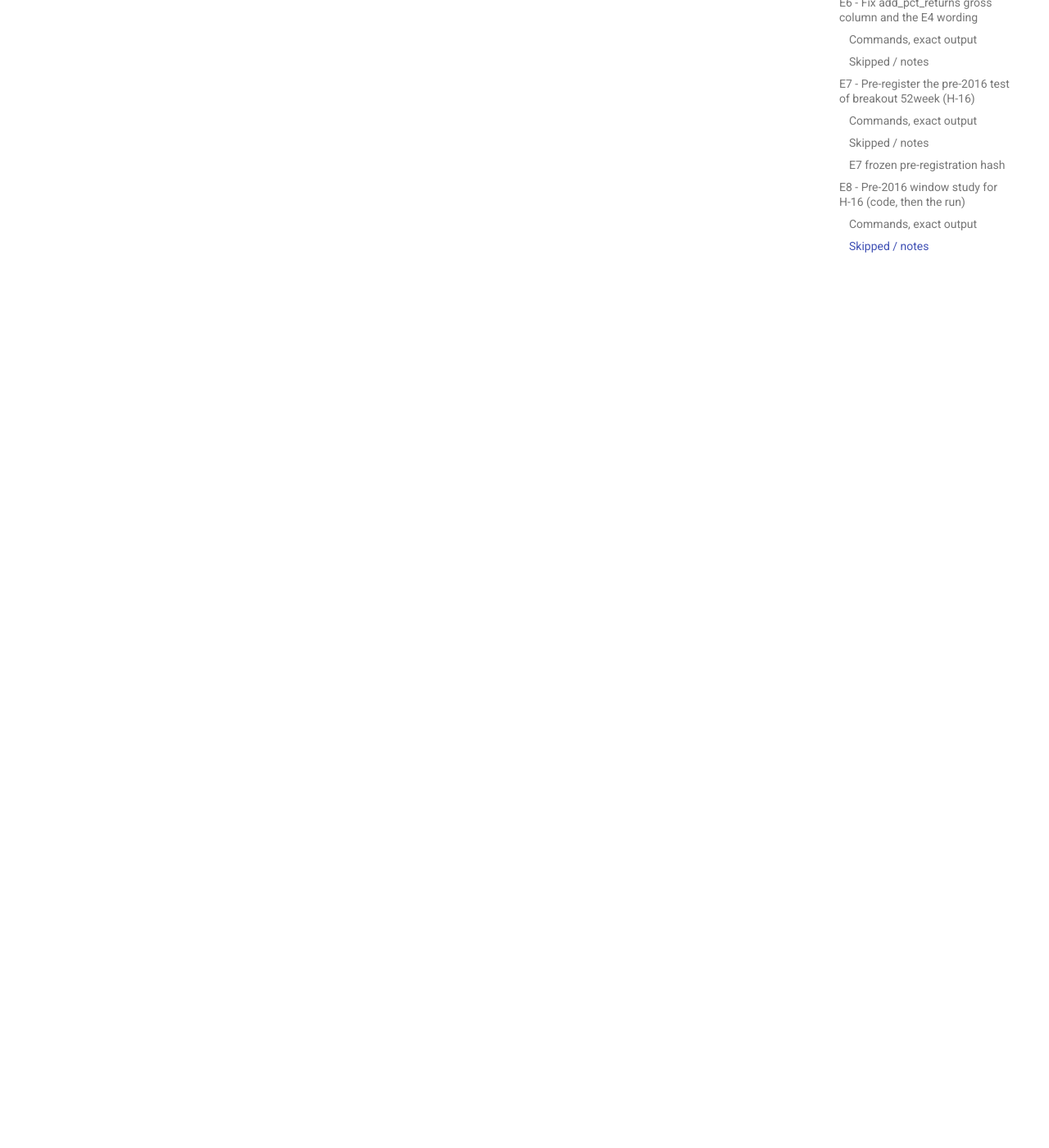
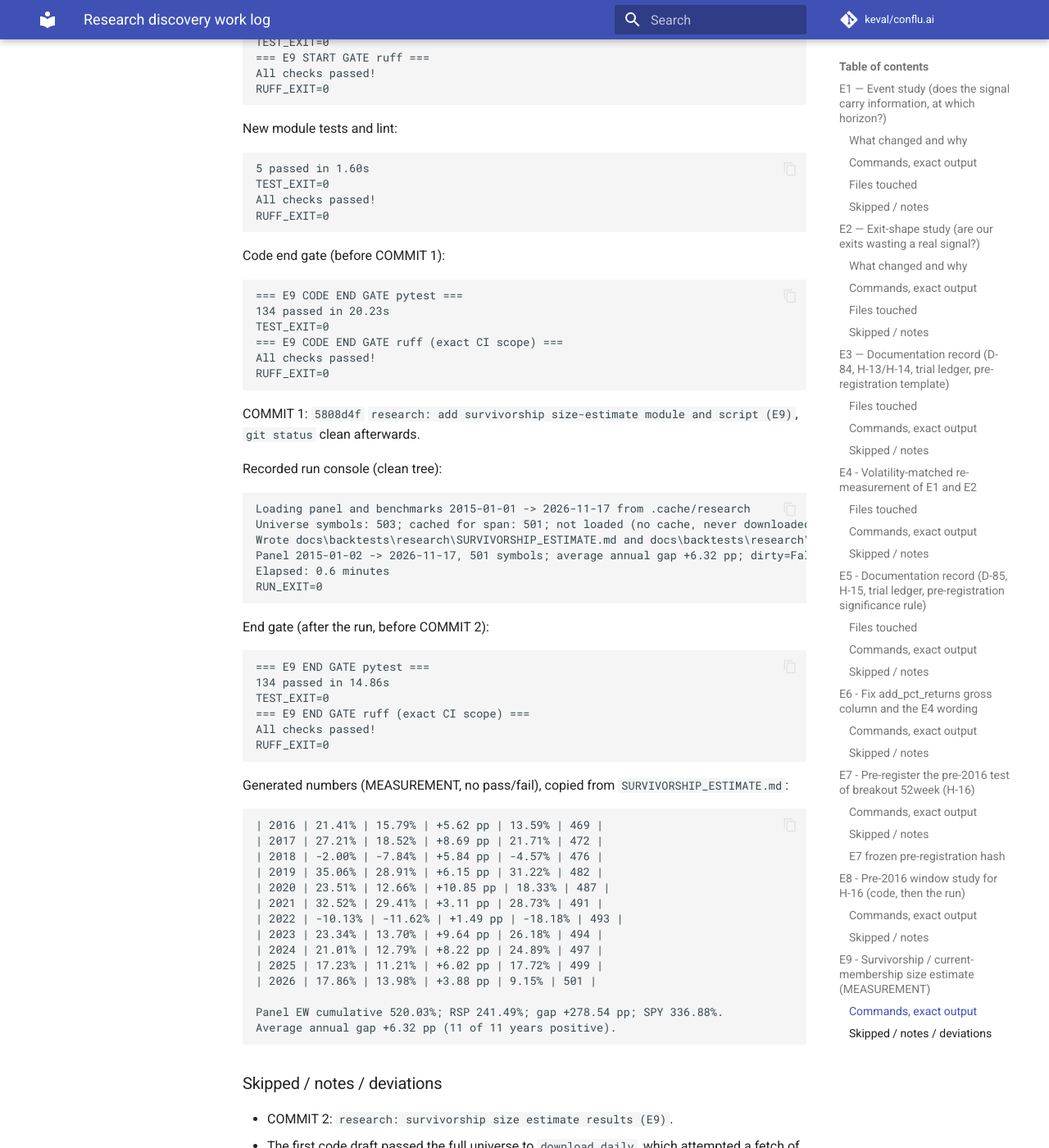
Before and after one commit to mk-keval/conflu.ai, an MkDocs documentation site: the page built from docs/SESSIONS/research-discovery-log.md, in a window 1280 px wide and 1400 px high, scrolled down 25755 px. Shown: the whole window at 82% size. Built offline with MkDocs 1.6.1 and Material for MkDocs 9.7.7, drawn with Linux system fonts in a browser that asks for light colours; comment, search, counter and statistics services are not loaded; some of the changed text lies outside the part shown.

Commit message:
research: survivorship size estimate results (E9)

````diff
--- a/docs/SESSIONS/research-discovery-log.md
+++ b/docs/SESSIONS/research-discovery-log.md
@@ -1185,3 +1185,125 @@ PRE-REGISTERED PRIMARY CELL: FAIL
 - The two generated files were committed together with this entry. No engine,
   indicator, setup, control, metric, runner, `events.py`, `exit_study.py`,
   `matched_control.py`, earlier script or earlier artifact was modified.
+
+## E9 - Survivorship / current-membership size estimate (MEASUREMENT)
+
+- **Date:** 2026-11-18
+- **Task:** E9. Preconditions confirmed: E6/E7/E8 are committed and the tree was
+  clean before the recorded run. Downloads used only
+  `backend.app.research.data.download_daily` with cache `.cache/research`, span
+  `2015-01-01 -> 2026-11-17` (the latest complete session present in the
+  span-keyed cache).
+- **What changed and why:** added the pure helpers
+  `backend/app/research/survivorship.py` (equal-weight daily returns,
+  calendar-year compounding, per-year symbols with data, annual gap table,
+  average annual gap, cumulative return), 5 synthetic tests, and
+  `scripts/research_survivorship.py`. The script loads the 501 cached
+  current-constituent symbols and compares their daily-rebalanced equal-weight
+  return with RSP and SPY. Added the new test file and script to
+  `.github/workflows/research.yml`. No frozen module was edited and no number
+  was hand-edited.
+- **Files touched (COMMIT 1):** `backend/app/research/survivorship.py` (new),
+  `backend/tests/test_research_survivorship.py` (new),
+  `scripts/research_survivorship.py` (new), `.github/workflows/research.yml`.
+- **Files touched (COMMIT 2):**
+  `docs/backtests/research/SURVIVORSHIP_ESTIMATE.md` (generated),
+  `docs/backtests/research/event_study/survivorship_20261118_161329.json`
+  (generated), this work log.
+
+### Commands, exact output
+
+Start gate:
+
+```text
+=== E9 START GATE pytest ===
+129 passed in 12.42s
+TEST_EXIT=0
+=== E9 START GATE ruff ===
+All checks passed!
+RUFF_EXIT=0
+```
+
+New module tests and lint:
+
+```text
+5 passed in 1.60s
+TEST_EXIT=0
+All checks passed!
+RUFF_EXIT=0
+```
+
+Code end gate (before COMMIT 1):
+
+```text
+=== E9 CODE END GATE pytest ===
+134 passed in 20.23s
+TEST_EXIT=0
+=== E9 CODE END GATE ruff (exact CI scope) ===
+All checks passed!
+RUFF_EXIT=0
+```
+
+COMMIT 1: `5808d4f` `research: add survivorship size-estimate module and script (E9)`,
+`git status` clean afterwards.
+
+Recorded run console (clean tree):
+
+```text
+Loading panel and benchmarks 2015-01-01 -> 2026-11-17 from .cache/research
+Universe symbols: 503; cached for span: 501; not loaded (no cache, never downloaded): ['KVUE', 'VYLR']
+Wrote docs\backtests\research\SURVIVORSHIP_ESTIMATE.md and docs\backtests\research\event_study\survivorship_20261118_161329.json
+Panel 2015-01-02 -> 2026-11-17, 501 symbols; average annual gap +6.32 pp; dirty=False
+Elapsed: 0.6 minutes
+RUN_EXIT=0
+```
+
+End gate (after the run, before COMMIT 2):
+
+```text
+=== E9 END GATE pytest ===
+134 passed in 14.86s
+TEST_EXIT=0
+=== E9 END GATE ruff (exact CI scope) ===
+All checks passed!
+RUFF_EXIT=0
+```
+
+Generated numbers (MEASUREMENT, no pass/fail), copied from
+`SURVIVORSHIP_ESTIMATE.md`:
+
+```text
+| 2016 | 21.41% | 15.79% | +5.62 pp | 13.59% | 469 |
+| 2017 | 27.21% | 18.52% | +8.69 pp | 21.71% | 472 |
+| 2018 | -2.00% | -7.84% | +5.84 pp | -4.57% | 476 |
+| 2019 | 35.06% | 28.91% | +6.15 pp | 31.22% | 482 |
+| 2020 | 23.51% | 12.66% | +10.85 pp | 18.33% | 487 |
+| 2021 | 32.52% | 29.41% | +3.11 pp | 28.73% | 491 |
+| 2022 | -10.13% | -11.62% | +1.49 pp | -18.18% | 493 |
+| 2023 | 23.34% | 13.70% | +9.64 pp | 26.18% | 494 |
+| 2024 | 21.01% | 12.79% | +8.22 pp | 24.89% | 497 |
+| 2025 | 17.23% | 11.21% | +6.02 pp | 17.72% | 499 |
+| 2026 | 17.86% | 13.98% | +3.88 pp | 9.15% | 501 |
+
+Panel EW cumulative 520.03%; RSP 241.49%; gap +278.54 pp; SPY 336.88%.
+Average annual gap +6.32 pp (11 of 11 years positive).
+```
+
+### Skipped / notes / deviations
+
+- COMMIT 2: `research: survivorship size estimate results (E9)`.
+- The first code draft passed the full universe to `download_daily`, which
+  attempted a fetch of the uncached constituent `KVUE` (it failed, no data) and
+  would have attempted `VYLR`. That conflicts with the task's "only for symbols
+  RSP and SPY". Before the recorded run, COMMIT 1 was amended to restrict the
+  request to symbols that already have a cache entry for the exact span (plus
+  RSP) and to print the two uncached universe symbols. The recorded run made no
+  non-RSP/SPY request; `KVUE` and `VYLR` have no data and are not in the panel.
+  COMMIT 1 was also amended once to add the `Universe symbols / Cached for span
+  / Not loaded` provenance rows. Both amendments happened before COMMIT 2; the
+  final COMMIT 1 hash is `5808d4f`.
+- 503 universe symbols, 501 cached for the span, 501 loaded, 0 dropped by the
+  loader. Downloads: 0 in the recorded run (RSP was fetched by the earlier
+  `download_daily` call and reused from `.cache/research`; SPY from cache).
+- No pass/fail rule applies: this is a size estimate, and the report carries the
+  four required caveats verbatim. No interpretation was added.
````
Also changed, not shown: docs/backtests/research/SURVIVORSHIP_ESTIMATE.md (added, +64 -0 lines), docs/backtests/research/event_study/survivorship_20261118_161329.json (added, +137 -0 lines).
